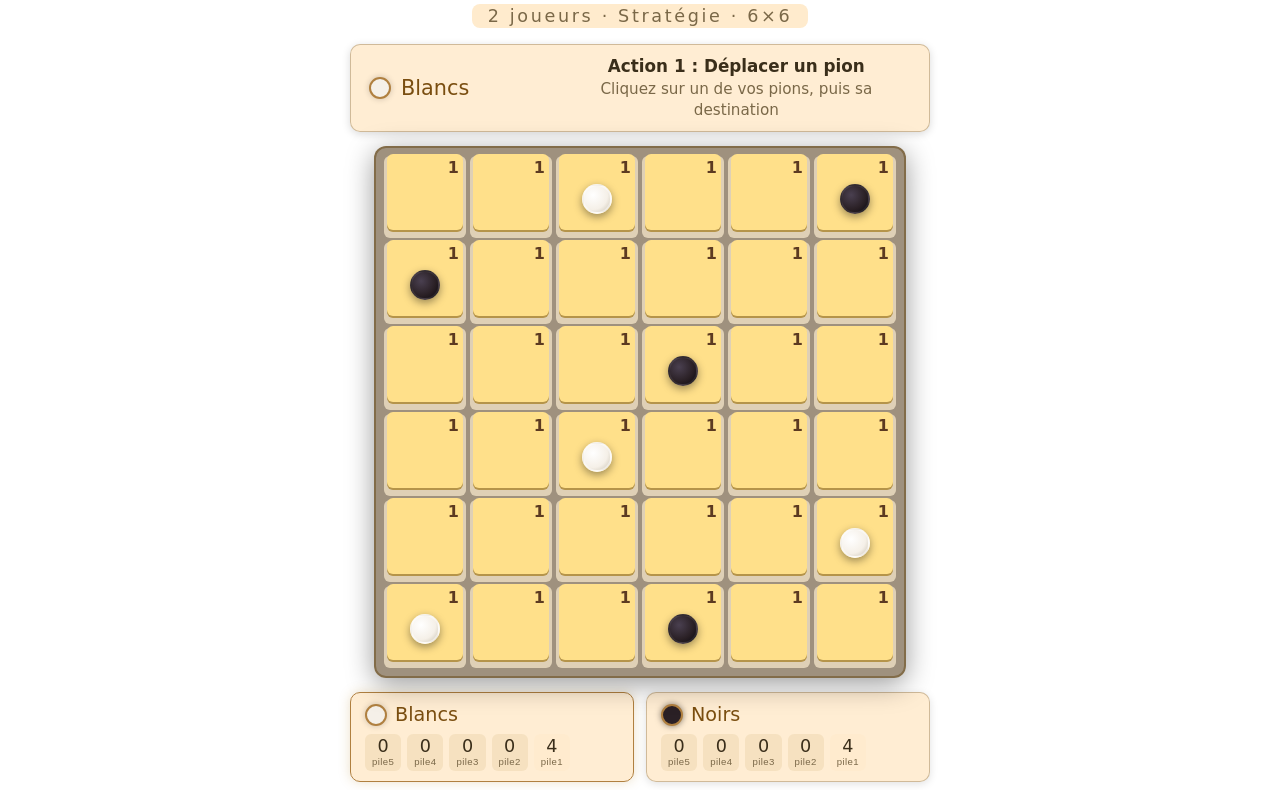
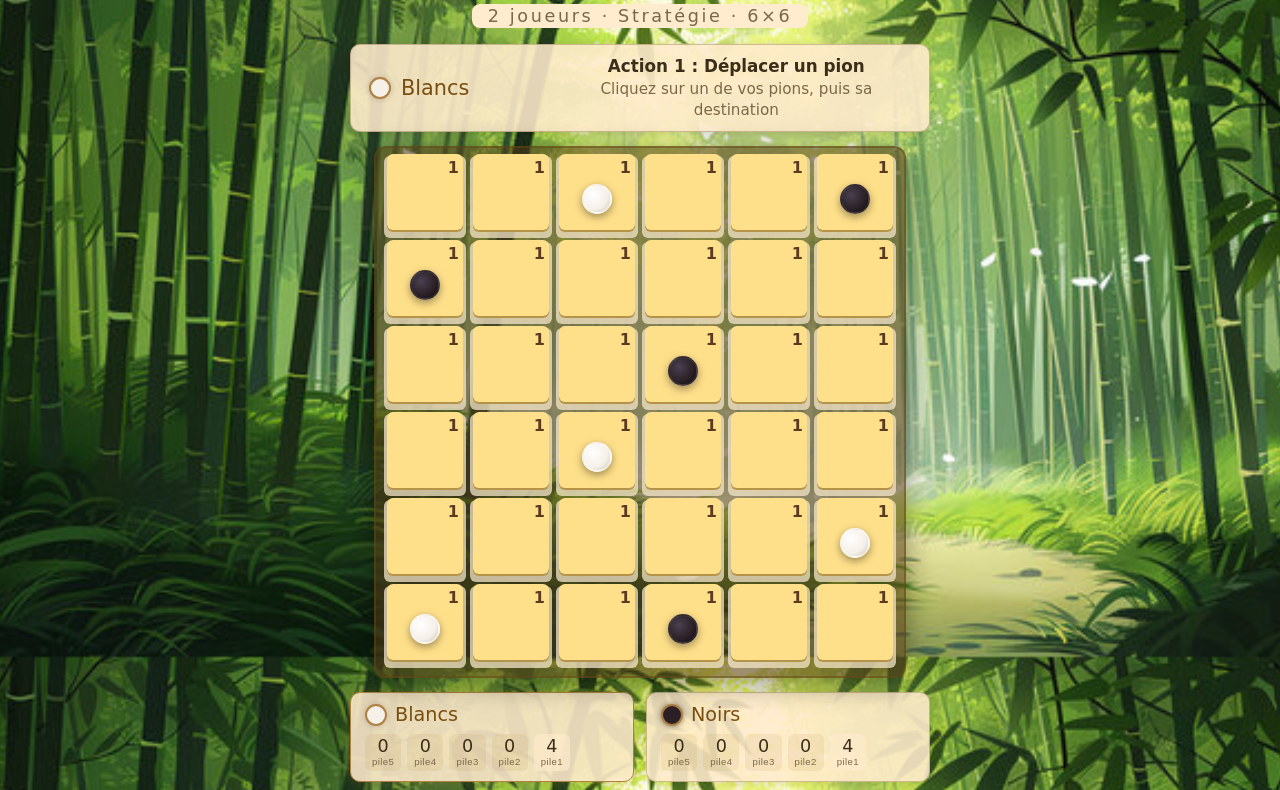
Before and after one commit to Shadow-0-5/Projet-d-application-Columna, a plain HTML site: page testAffichage/coluuuuumnaa.html in a window 1280 px wide. Shown: the part 143-933 px from the top of the page. Drawn offline with Linux system fonts and the light colour scheme; a web font is replaced by a local one.

Commit message:
bamboo/img

```diff
--- a/testAffichage/coluuuuumnaa.html
+++ b/testAffichage/coluuuuumnaa.html
@@ -28,7 +28,7 @@
     font-family: "Jim Nightshade", cursive;
     margin: 0;
     padding: 20px;
-    background-image: url("bamboo.jpg");
+    background-image: url("../img/bamboo.jpg");
     background-size: cover;
     background-attachment: fixed;
     min-height: 100vh;
```
